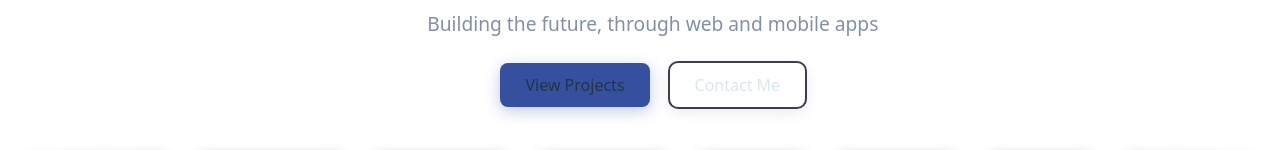
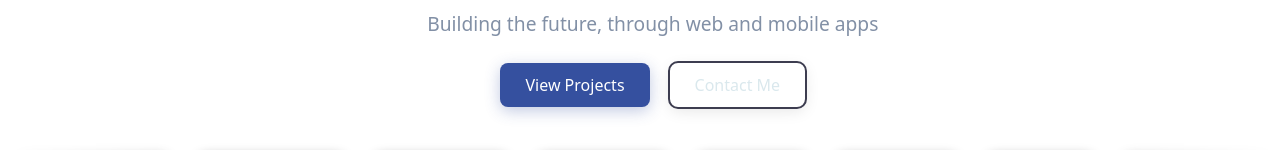
Before and after one commit to ghilou05/portfolio-website, a React (Vite) app: page / in a window 1280 px wide. Shown: the part 241-391 px from the top of the page. Built offline with nearby package versions, Linux system fonts and the light colour scheme.

Commit message:
Minor changes

```diff
--- a/src/components/Contact.tsx
+++ b/src/components/Contact.tsx
@@ -49,7 +49,7 @@ const Contact: React.FC = () => {
                     <div className="contact__info__card">
                         <div className="contact__info__section">
                             <label>EMAIL</label>
-                            <a href="mailto:alex@example.com">alex@example.com</a>
+                            <a href="mailto:ghilesbouaraba@outlook.com">ghilesbouaraba@outlook.com</a>
                         </div>
                         <div className="contact__info__section">
                             <label>LOCATION</label>
@@ -61,7 +61,7 @@ const Contact: React.FC = () => {
                                 <a href="#" target="_blank" rel="noopener noreferrer" className="contact__info__social-box">
                                     <FontAwesomeIcon icon={faGithub} />
                                 </a>
-                                <a href="#" target="_blank" rel="noopener noreferrer" className="contact__info__social-box">
+                                <a href="www.linkedin.com/in/ghilesbouaraba" target="_blank" rel="noopener noreferrer" className="contact__info__social-box">
                                     <FontAwesomeIcon icon={faLinkedin} />
                                 </a>
                                 <a href="mailto:alex@example.com" className="contact__info__social-box">
--- a/src/components/ProjectCards.tsx
+++ b/src/components/ProjectCards.tsx
@@ -28,7 +28,6 @@ const projects: Project[] = [
       { name: "TypeScript", color: "#3178c6" },
       { name: "API", color: "#c86bab" }
     ],
-    liveUrl: "#",
     repoUrl: "#",
   },
   {
--- a/src/components/intro_banner.tsx
+++ b/src/components/intro_banner.tsx
@@ -13,7 +13,7 @@ const intro_banner: React.FC = () => {
                     </div>
                 </div>
                 <div className="intro-banner__text-wrapper__buttons">
-                    <div className="intro-banner__text-wrapper__buttons__button1">View Projects</div>
+                    <a className="intro-banner__text-wrapper__buttons__button1" href="#projects">View Projects</a>
                     <a className="intro-banner__text-wrapper__buttons__button2" href="#contact">Contact Me</a>
                 </div>
             </div>
--- a/src/scss/intro_banner.scss
+++ b/src/scss/intro_banner.scss
@@ -50,10 +50,12 @@
                 transition: transform 0.2s ease, box-shadow 0.2s ease;
                 font-weight: 400;
                 cursor: pointer;
+                color: white;
 
                 &:hover {
                     transform: translateY(-2px);
                     box-shadow: 0 6px 20px rgba(53, 80, 159, 0.4);
+                    color:white;
                 }
             }
 
```
